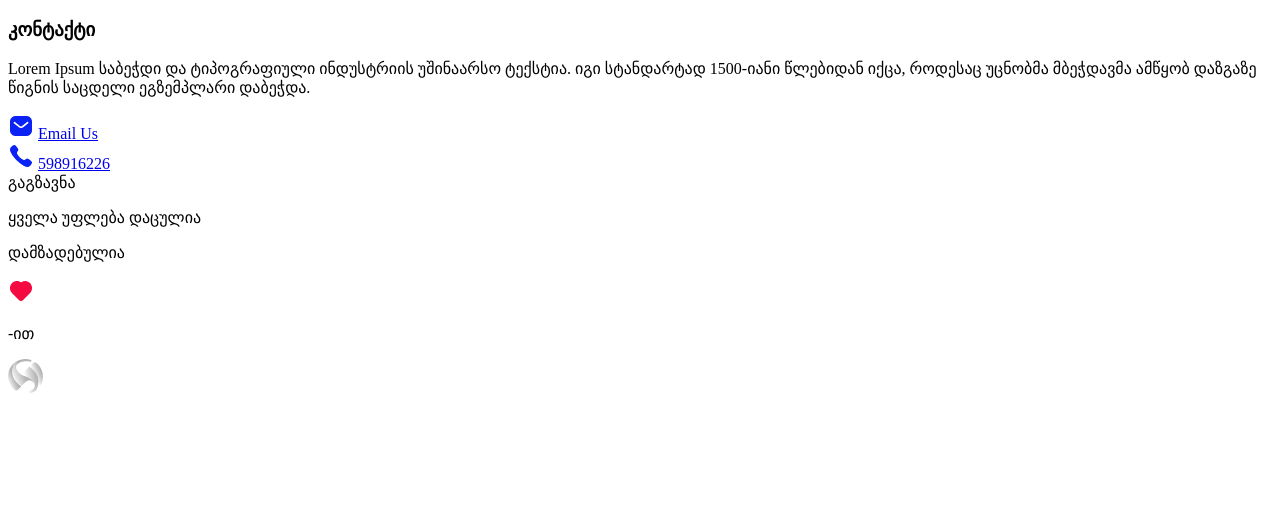
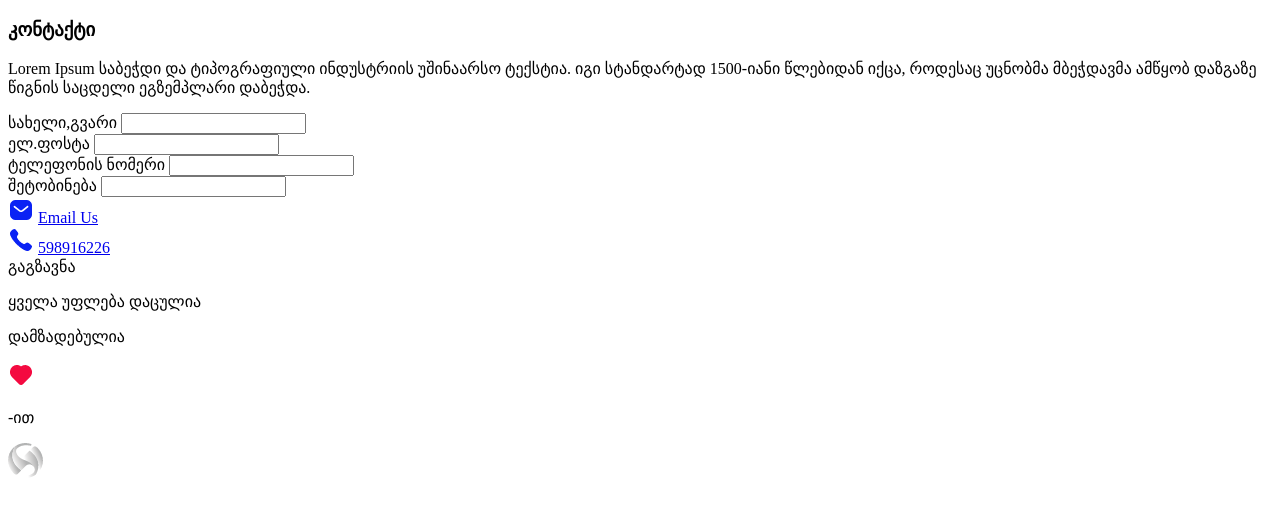
Before and after one commit to REZI-1995/davaleba-10-kap-revazi, a plain HTML site: page index.html in a window 1280 px wide. Drawn offline with Linux system fonts and the light colour scheme.

Commit message:
add html elemnts 2

```diff
--- a/assets/css/style.css
+++ b/assets/css/style.css
@@ -0,0 +1,15 @@
+*{
+	margin: 0;
+	padding: 0;
+	box-sizing: border-box;
+
+}
+a {
+	text-decoration: none;
+}
+ul {
+	list-style: none;
+}
+img {
+	max-width: 100%;
+}
--- a/index.html
+++ b/index.html
@@ -13,6 +13,46 @@
 		<p>
 			Lorem Ipsum საბეჭდი და ტიპოგრაფიული ინდუსტრიის უშინაარსო ტექსტია. იგი სტანდარტად 1500-იანი წლებიდან იქცა, როდესაც უცნობმა მბეჭდავმა ამწყობ დაზგაზე წიგნის საცდელი ეგზემპლარი დაბეჭდა.
 		</p>
+		<div>
+		<label for="user-name">სახელი,გვარი</label>
+						<input
+							type="text"
+							id="user-name"
+							class="input"
+							required
+							name="name"
+						/>
+		</div>
+		<div>
+			<label for="user-email"> ელ.ფოსტა </label>
+						<input
+							type="email"
+							id="user-email"
+							class="input"
+							required
+							name="email"
+						/>
+		</div>
+		<div>
+			<label for="user-number"> ტელეფონის ნომერი </label>
+						<input
+							type="number"
+							id="user-number"
+							class="input"
+							required
+							name="number"
+						/>
+		</div>
+		<div>
+			<label for="user-name"> შეტობინება </label>
+						<input
+							type="text"
+							id="user-name"
+							class="input"
+							required
+							name="name"
+						/>
+		</div>
 		<div>
 			<img src="assets/image/78.png">
 			<a href="rekapanadze@gmail.com">Email Us</a>
```
